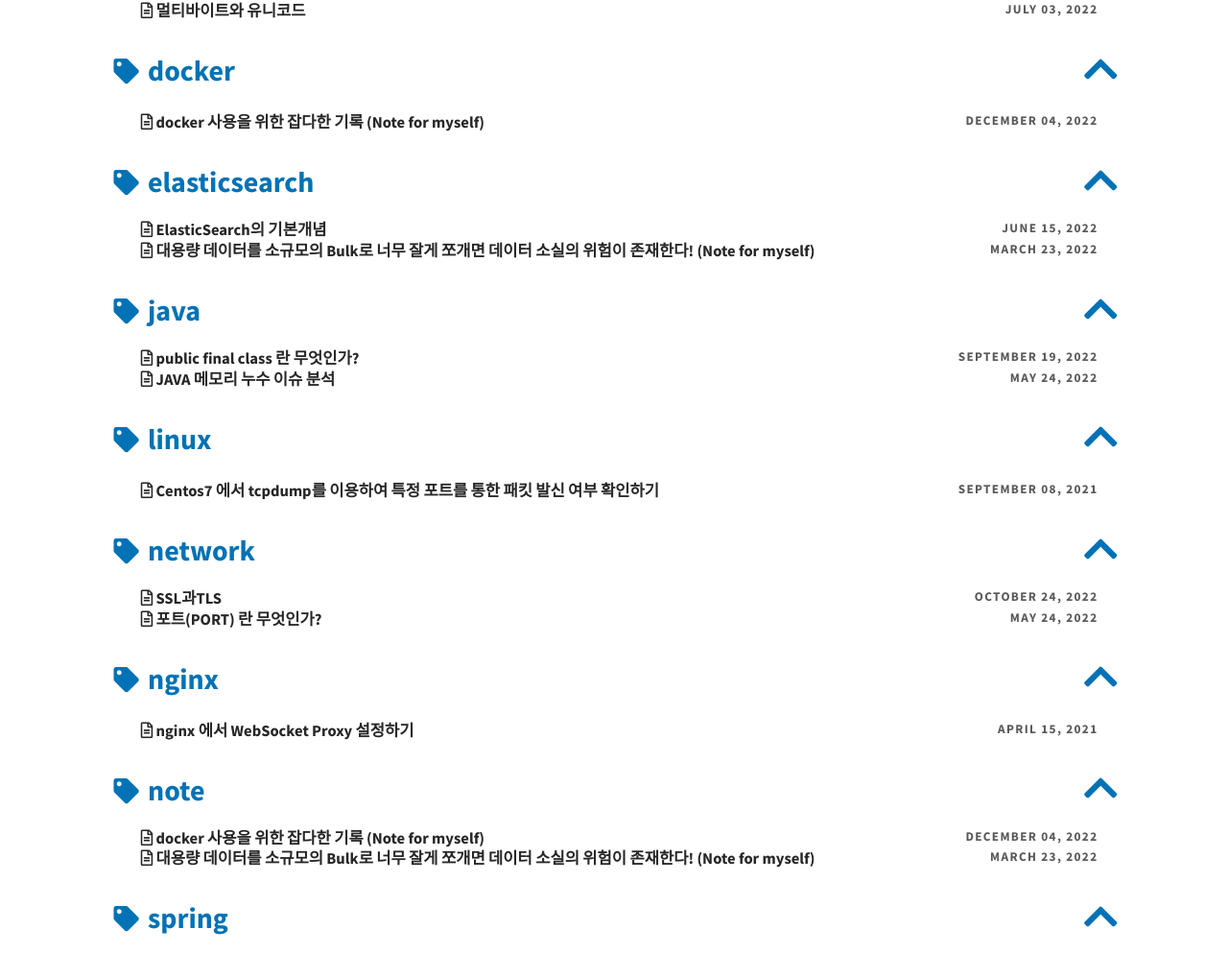
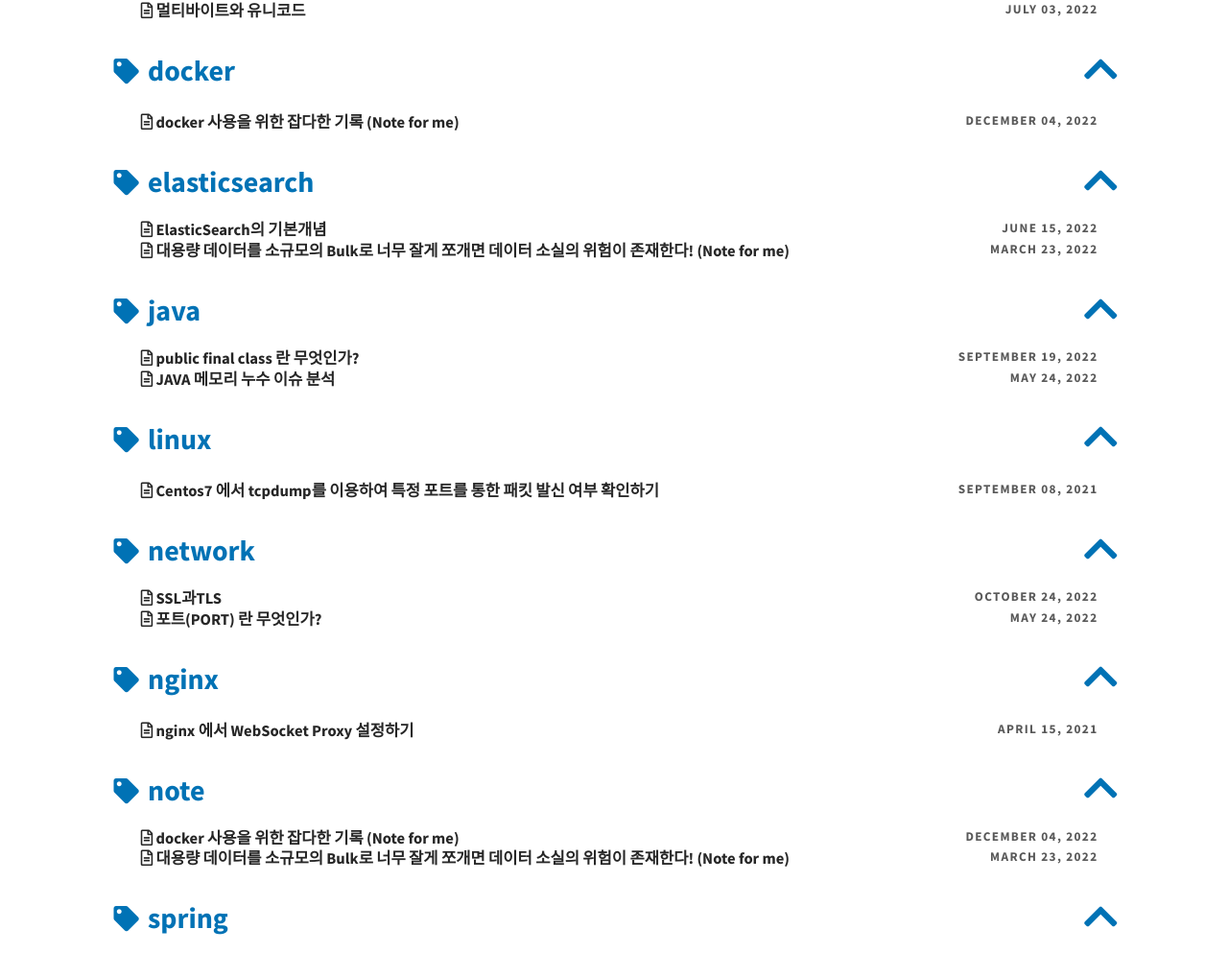
Before and after one commit to mainmethod0126/old-tech-blog, a Jekyll site: the page built from pages/tags.md, in a window 1280 px wide. Shown: the part 538-1531 px from the top of the page at 96% size. Built offline with Jekyll 4.4.1, drawn with Linux system fonts in a browser that asks for light colours; some of the changed lines change nothing that is shown.

Commit message:
note for myself 에서 note for me 로 변경

```diff
--- a/_layouts/tags.liquid
+++ b/_layouts/tags.liquid
@@ -63,7 +63,7 @@
                 <a href="{{ post.url | relative_url }}">
                     <i class="far fa-file-alt" aria-hidden="true"></i>
                     {% if post.tags contains "note" %}
-                        {{ post.title }} {{'(Note for myself)'}}
+                        {{ post.title }} {{'(Note for me)'}}
                     {% elsif post.tags contains "temp" %}
                         {{ post.title }} {{'(Temporarily Stored)'}}
                     {% else %}
```
